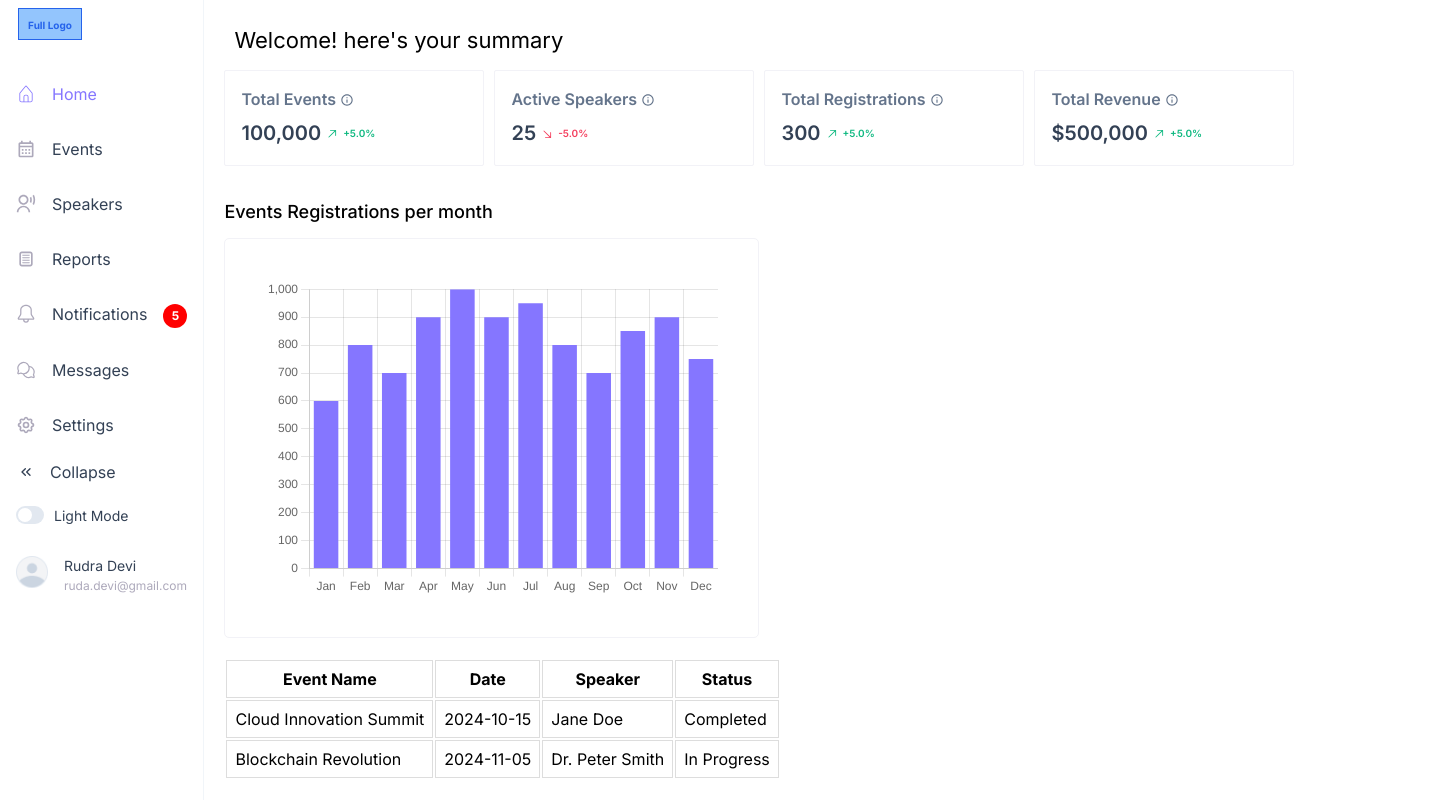
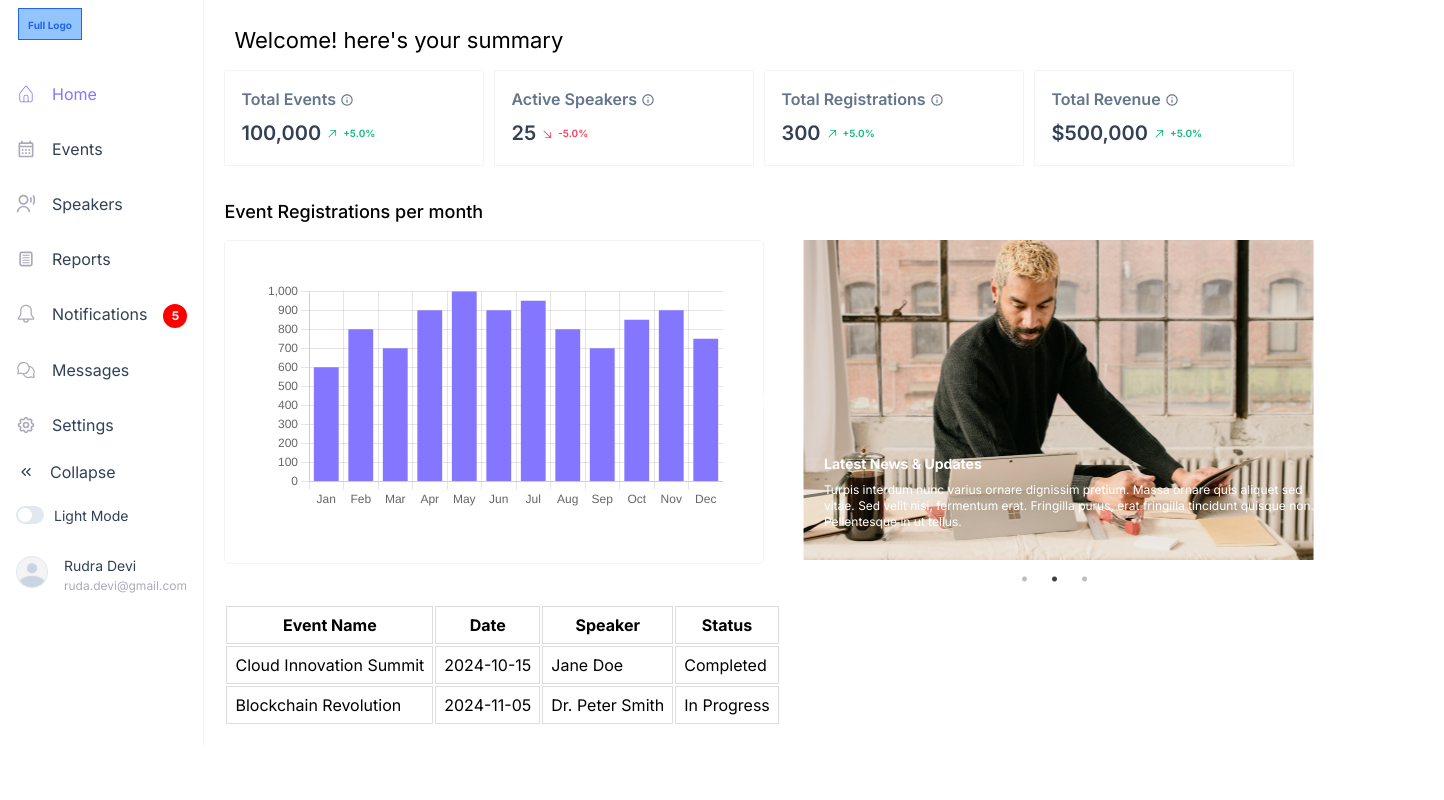
Before and after one commit to Meshach88/events-management, a React (Vite) app: page / in a window 1280 px wide. Shown: the whole page, 1444 px wide, since content can reach past the window. Built offline with nearby package versions, Linux system fonts and the light colour scheme.

Commit message:
added carouselandchart

```diff
--- a/package.json
+++ b/package.json
@@ -16,7 +16,8 @@
     "react-dom": "^18.3.1",
     "react-icons": "^5.3.0",
     "react-modal": "^3.16.1",
-    "react-slick": "^0.30.2"
+    "react-slick": "^0.30.2",
+    "slick-carousel": "^1.8.1"
   },
   "devDependencies": {
     "@eslint/js": "^9.11.1",
--- a/src/App.jsx
+++ b/src/App.jsx
@@ -7,6 +7,7 @@ import EventsHistory from "./components/EventsHistory";
 import Notifications from "./components/Notifications";
 import OverviewCards from "./components/OverviewCards";
 import Carousel from "./components/Carousel";
+import CarouselAndChart from "./components/CarouselAndChart";
 
 function App() {
   const [isDarkMode, setIsDarkMode] = useState(false);
@@ -26,7 +27,7 @@ function App() {
       <div className="main-content">
         <Header />
         <OverviewCards />
-        <Chart />
+        <CarouselAndChart/>
         <EventsHistory />
         {/* Modal for Event Details */}
         {selectedEvent && (
--- /dev/null
+++ b/src/components/CarouselAndChart.jsx
@@ -0,0 +1,114 @@
+import React from "react";
+import Slider from "react-slick";
+import "slick-carousel/slick/slick.css";
+import "slick-carousel/slick/slick-theme.css";
+import { Chart } from "react-chartjs-2"; // Assume you are using Chart.js
+import { assets } from "../assets";
+
+const data = {
+  labels: [
+    "Jan",
+    "Feb",
+    "Mar",
+    "Apr",
+    "May",
+    "Jun",
+    "Jul",
+    "Aug",
+    "Sep",
+    "Oct",
+    "Nov",
+    "Dec",
+  ],
+  datasets: [
+    {
+      label: "Event Registrations per Month",
+      data: [600, 800, 700, 900, 1000, 900, 950, 800, 700, 850, 900, 750],
+      backgroundColor: "#8576FF",
+    },
+  ],
+};
+
+const options = {
+  // Chart options
+  plugins: {
+    title: {
+      display: false, // Removes the chart title
+    },
+  },
+};
+
+const CarouselAndChart = () => {
+  const settings = {
+    dots: true,
+    infinite: true,
+    speed: 500,
+    slidesToShow: 1,
+    slidesToScroll: 1,
+    autoplay: true,
+    autoplaySpeed: 5000,
+    arrows: true,
+  };
+
+  return (
+    <>
+      <h3 className="chart-title">Event Registrations per month</h3>
+      <div className="container">
+        {/* Chart */}
+        <div className="chart">
+          <Chart type="bar" data={data} options={options} />
+        </div>
+
+        {/* Carousel */}
+        <div className="carousel">
+          <Slider {...settings}>
+            <div>
+              <div className="slide-content">
+                <img src={assets.slide1} alt="carousel-slide1" />
+                <div className="slide-content-text">
+                  <h3>Latest News & Updates</h3>
+                  <p>
+                    Turpis interdum nunc varius ornare dignissim pretium. Massa
+                    ornare quis aliquet sed vitae. Sed velit nisi, fermentum
+                    erat. Fringilla purus, erat fringilla tincidunt quisque non.
+                    Pellentesque in ut tellus.
+                  </p>
+                </div>
+              </div>
+            </div>
+            <div>
+              <div className="slide-content">
+                <img src={assets.slide2} alt="carousel-slide2" />
+                <div className="slide-content-text">
+                  <h3>Latest News & Updates</h3>
+                  <p>
+                    Turpis interdum nunc varius ornare dignissim pretium. Massa
+                    ornare quis aliquet sed vitae. Sed velit nisi, fermentum
+                    erat. Fringilla purus, erat fringilla tincidunt quisque non.
+                    Pellentesque in ut tellus.
+                  </p>
+                </div>
+              </div>
+            </div>
+            <div>
+              <div className="slide-content">
+                <img src={assets.slide3} alt="carousel-slide3" />
+                <div className="slide-content-text">
+                  <h3>Latest News & Updates</h3>
+                  <p>
+                    Turpis interdum nunc varius ornare dignissim pretium. Massa
+                    ornare quis aliquet sed vitae. Sed velit nisi, fermentum
+                    erat. Fringilla purus, erat fringilla tincidunt quisque non.
+                    Pellentesque in ut tellus.
+                  </p>
+                </div>
+              </div>
+            </div>
+          </Slider>
+        </div>
+      </div>
+    </>
+  );
+};
+
+export default CarouselAndChart;
--- a/src/index.css
+++ b/src/index.css
@@ -275,6 +275,66 @@ events-history table {
   padding: 40px;
 }
 
+/* Container for the carousel and chart */
+.container {
+  display: flex;
+  justify-content:left; /* Ensures both items stay side-by-side */
+  gap: 20px; /* Space between the carousel and chart */
+  margin: 20px auto;
+  max-width: 1200px; /* Adjust width as needed */
+}
+
+/* Chart styles */
+.chart {
+  flex: 1; /* Adjust the width proportionately */
+  max-width: 45%; /* Takes 55% of the available space */
+  margin-top: 2px;
+  margin-bottom: 20px;
+  border: solid 1px #F2F2F7;
+  border-radius: 5px;
+  padding: 40px;
+}
+
+/* Carousel styles */
+.carousel {
+  flex: 1; /* Adjust the width proportionately */
+  max-width: 45%; /* Takes 45% of the available space */
+  margin-top: 2px;
+  margin-bottom: 20px;
+  position: relative;
+}
+
+
+/* Carousel slide content (optional styling) */
+.slide-content {
+  position: relative;
+}
+
+.slide-content .slide-content-text{
+  position: absolute;
+  bottom: 10px;
+  padding: 20px;
+  text-align: left;
+  color: white;
+  font-size: 12px;
+  font-weight: 400;
+  line-height: 16px;
+}
+
+.slide-content-text h3{
+  margin-bottom: 10px;
+}
+
+/* Responsive adjustments */
+@media (max-width: 768px) {
+  .container {
+    flex-direction: column; /* Stack carousel and chart vertically on smaller screens */
+  }
+
+  .carousel, .chart {
+    max-width: 100%; /* Full width on mobile */
+  }
+}
 
 
 .dark-mode {
```
Also changed, not shown: 1 other file (tests, documents, lock files or other folders).
